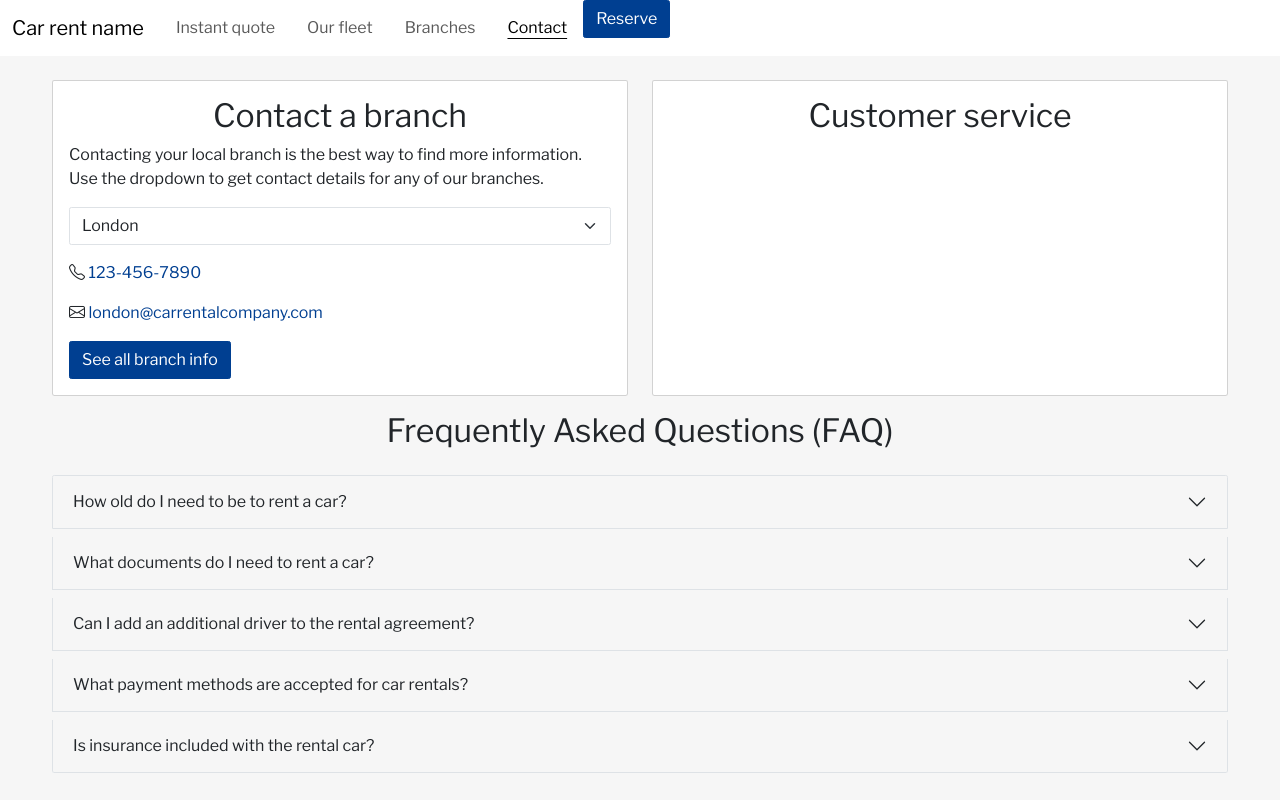
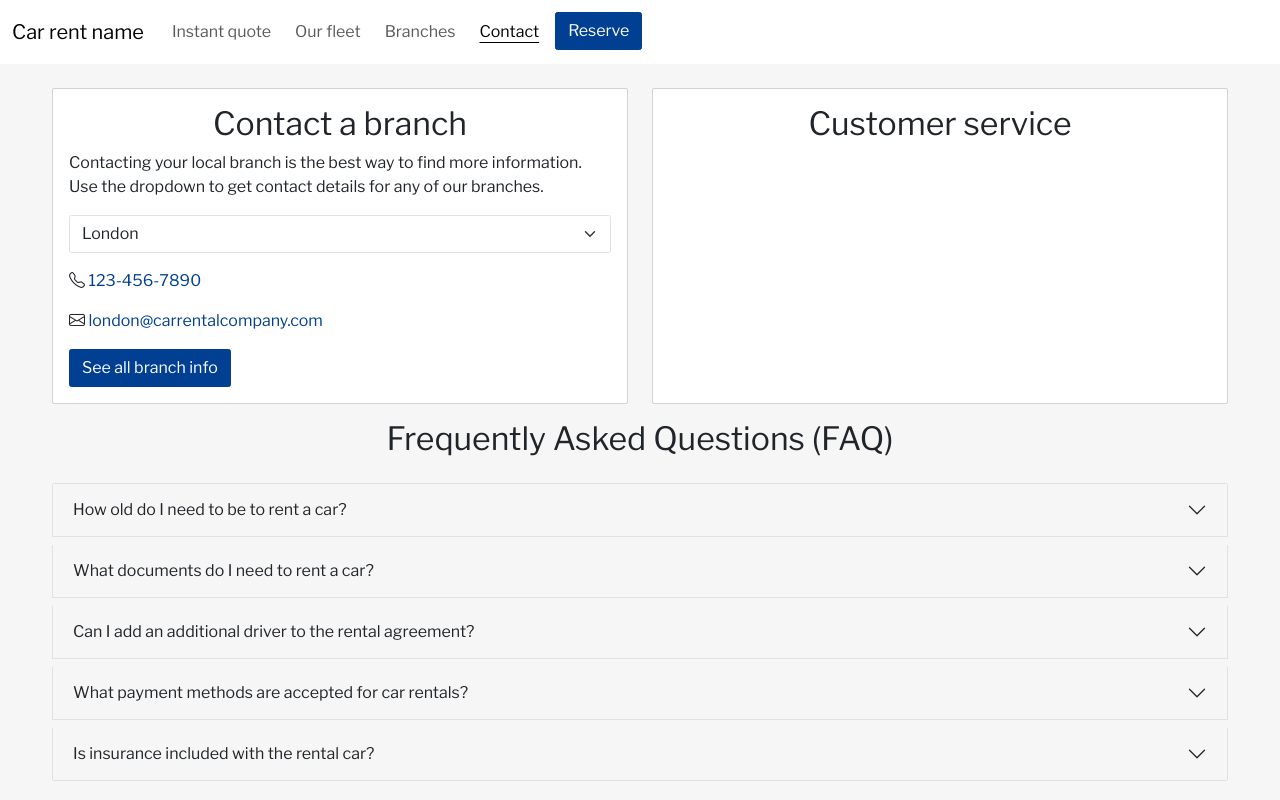
Before and after one commit to ben-oldham1/Car-Rental-Site, a Next.js app: page /contact in a window 1280 px wide. Shown: the top 800 px of the page. Built offline with nearby package versions, Linux system fonts and the light colour scheme.

Commit message:
Made responsive

```diff
--- a/src/app/components/NavBar.js
+++ b/src/app/components/NavBar.js
@@ -4,11 +4,13 @@ import React from 'react';
 import Link from 'next/link';
 import { usePathname } from 'next/navigation'
 
+import 'bootstrap/dist/js/bootstrap.bundle.min.js';
+
 function Navigation() {
     const pathname = usePathname()
 
     return (
-        <nav className="navbar navbar-expand-lg py-0 bg-white">
+        <nav className="navbar sticky-top navbar-expand-lg py-2 bg-white">
             <div className="container-fluid">
                 <Link href="/home" className="navbar-brand">
                     Car rent name
@@ -25,28 +27,28 @@ function Navigation() {
                     <span className="navbar-toggler-icon"></span>
                 </button>
                 <div className="collapse navbar-collapse" id="navbarNav">
-                    <ul className="navbar-nav">
-                        <li className="nav-item">
-                            <Link href="/home" className={`nav-link p-3 ${pathname === '/home' ? 'active' : ''}`}>
+                    <ul className="navbar-nav w-100">
+                        <li className="nav-item p-1">
+                            <Link href="/home" className={`nav-link ${pathname === '/home' ? 'active' : ''}`}>
                                 Instant quote
                             </Link>
                         </li>
-                        <li className="nav-item">
-                            <Link href="/fleet" className={`nav-link p-3 ${pathname === '/fleet' ? 'active' : ''}`}>
+                        <li className="nav-item p-1">
+                            <Link href="/fleet" className={`nav-link ${pathname === '/fleet' ? 'active' : ''}`}>
                                 Our fleet
                             </Link>
                         </li>
-                        <li className="nav-item">
-                            <Link href="/branches" className={`nav-link p-3 ${pathname === '/branches' ? 'active' : ''}`}>
+                        <li className="nav-item p-1">
+                            <Link href="/branches" className={`nav-link ${pathname === '/branches' ? 'active' : ''}`}>
                                 Branches
                             </Link>
                         </li>
-                        <li className="nav-item">
-                            <Link href="/contact" className={`nav-link p-3 ${pathname === '/contact' ? 'active' : ''}`}>
+                        <li className="nav-item p-1">
+                            <Link href="/contact" className={`nav-link ${pathname === '/contact' ? 'active' : ''}`}>
                                 Contact
                             </Link>
                         </li>
-                        <li className="nav-item">
+                        <li className="nav-item reserve-button p-1">
                             <Link href="/reserve">
                                 <button className='btn btn-primary'>
                                     Reserve
```
